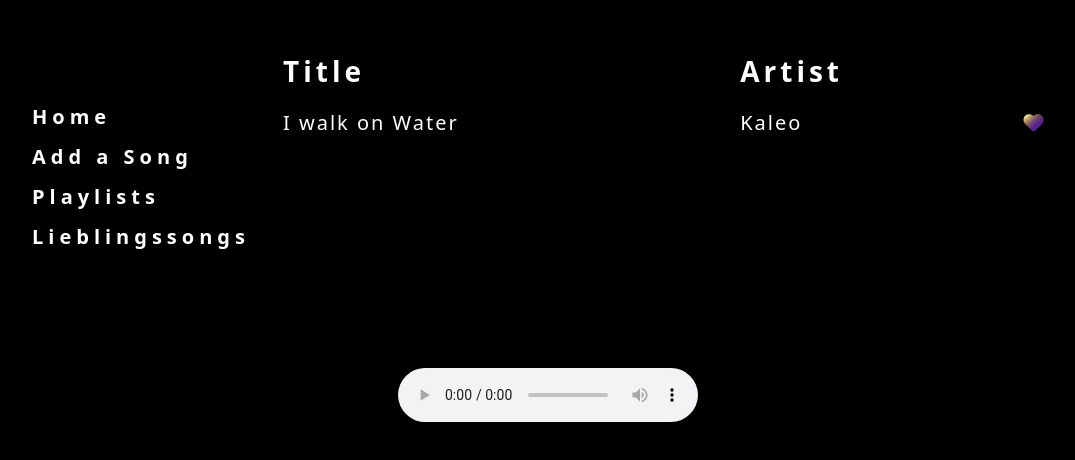
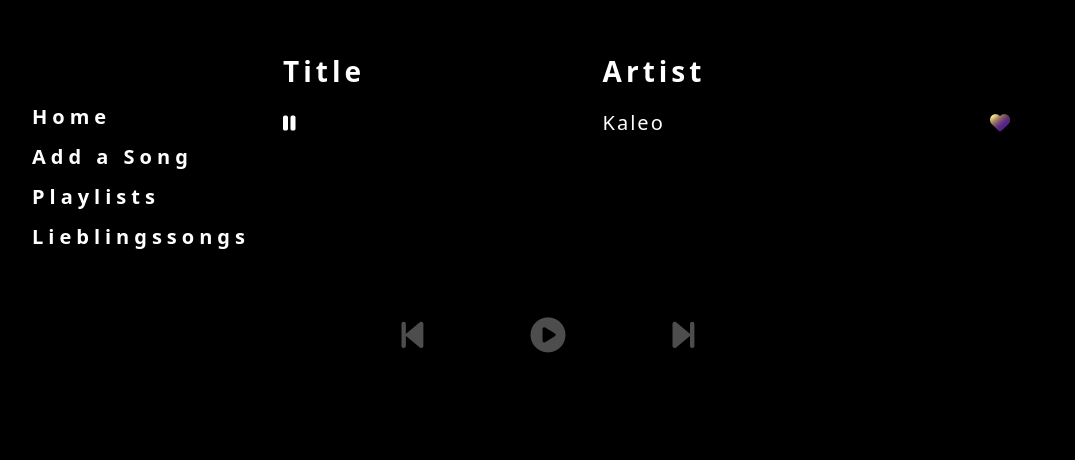
Before and after one commit to BernadetteCh/musicapp, a React (Create React App) app in the folder musicplayer/: page /favorites in a window 1280 px wide. Shown: the part 138-598 px from the top of the page, without its empty margins (92-1167 px from the left). Built offline with nearby package versions, Linux system fonts and the light colour scheme.

Commit message:
Implement toggle function to play and pause music

```diff
--- a/musicplayer/package.json
+++ b/musicplayer/package.json
@@ -30,12 +30,16 @@
   "main": "public/electron.js",
   "homepage": "./",
   "dependencies": {
+    "@fortawesome/fontawesome-svg-core": "^6.2.1",
+    "@fortawesome/free-solid-svg-icons": "^6.2.1",
+    "@fortawesome/react-fontawesome": "^0.2.0",
     "@testing-library/jest-dom": "^5.16.5",
     "@testing-library/react": "^13.4.0",
     "@testing-library/user-event": "^13.5.0",
     "bootstrap": "^5.2.3",
     "cross-env": "^7.0.3",
     "electron-is-dev": "^2.0.0",
+    "font-awesome": "^4.7.0",
     "react": "^18.2.0",
     "react-bootstrap": "^2.7.0",
     "react-dom": "^18.2.0",
--- a/musicplayer/src/App.js
+++ b/musicplayer/src/App.js
@@ -5,10 +5,11 @@ import Navigation from "./Navigation/Navigate";
 import FavoriteMusic from "./FavoriteMusic/FavoriteMusic";
 import AddMusic from "./AddMusic/AddMusic";
 import "bootstrap/dist/css/bootstrap.min.css";
+import "font-awesome/css/font-awesome.min.css";
 import Container from "react-bootstrap/Container";
 import Row from "react-bootstrap/Row";
 import Col from "react-bootstrap/Col";
-import Kaleo from "./Kaleo - I walk on Water.mp3";
+import AudioPlayer from "./AudioPlayer/AudioPlayer";
 import { BrowserRouter, Routes, Route } from "react-router-dom";
 
 function App() {
@@ -28,11 +29,7 @@ function App() {
             </Routes>
           </Col>
         </Row>
-        <div style={{ textAlign: "center", marginTop: "100px" }}>
-          <figure>
-            <audio controls src={Kaleo}></audio>
-          </figure>
-        </div>
+        <AudioPlayer />
       </Container>
     </BrowserRouter>
   );
--- /dev/null
+++ b/musicplayer/src/AudioPlayer/AudioPlayer.css
@@ -0,0 +1,18 @@
+figure {
+  display: flex;
+  justify-content: space-around;
+}
+
+.audioplayer-container {
+  margin: 50px auto;
+  max-width: 400px;
+}
+
+.play-icon,
+.pause-icon,
+.track-back-icon,
+.track-forward-icon {
+  display: inline;
+  font-size: 35px;
+  color: #80808099;
+}
--- /dev/null
+++ b/musicplayer/src/AudioPlayer/AudioPlayer.js
@@ -0,0 +1,48 @@
+import React, { useState, useEffect, useRef } from "react";
+import "./AudioPlayer.css";
+import Kaleo from "../Kaleo - I walk on Water.mp3";
+
+const AudioPlayer = () => {
+  const [play, setPlay] = useState(false);
+  const audioElem = useRef();
+
+  useEffect(() => {
+    if (play) {
+      audioElem.current.play();
+    } else {
+      audioElem.current.pause();
+    }
+  }, [play]);
+  const playPause = () => {
+    setPlay((play) => !play);
+  };
+
+  if (play === false) {
+    return (
+      <div className="audioplayer-container">
+        <figure>
+          <audio src={Kaleo} ref={audioElem}></audio>
+          <i className="fa-sharp fa-solid fa-backward-step track-back-icon"></i>
+          <i
+            className="fa-solid fa-circle-play play-icon"
+            onClick={playPause}
+          ></i>
+          <i className="fa-sharp fa-solid fa-forward-step track-forward-icon"></i>
+        </figure>
+      </div>
+    );
+  } else {
+    return (
+      <div className="audioplayer-container">
+        <figure>
+          <audio src={Kaleo} ref={audioElem}></audio>
+          <i className="fa-sharp fa-solid fa-backward-step track-back-icon"></i>
+          <i className="fa-solid fa-pause pause-icon" onClick={playPause}></i>
+          <i className="fa-sharp fa-solid fa-forward-step track-forward-icon"></i>
+        </figure>
+      </div>
+    );
+  }
+};
+
+export default AudioPlayer;
--- a/musicplayer/src/Home/Home.css
+++ b/musicplayer/src/Home/Home.css
@@ -1,6 +1,6 @@
 h1 {
   /*transform: translate(-50%, -50%);*/
-  letter-spacing: 12px;
+  letter-spacing: 2px;
   font-weight: bold;
   background-image: linear-gradient(
     to right,
--- a/musicplayer/src/Home/Home.js
+++ b/musicplayer/src/Home/Home.js
@@ -9,9 +9,9 @@ import "./Home.css";
 const Home = () => {
   return (
     <div className="mb-5">
-      <h1 className="header" style={{ fontSize: "60px" }}>
-        MyMusicPlayer
-      </h1>
+      {/* <h1 className="header" style={{ fontSize: "28px" }}>
+        Where words fail, music speaks. ...
+      </h1> */}
       <AlbumPictures />
       <SearchForMusic type="text" placeholder="...search" />
       <img src={icon} alt="search-icon" className="icon"></img>
--- a/musicplayer/src/Home/MusicTable.js
+++ b/musicplayer/src/Home/MusicTable.js
@@ -1,5 +1,8 @@
 import React from "react";
 import Table from "react-bootstrap/Table";
+import { FontAwesomeIcon } from "@fortawesome/react-fontawesome";
+import { faPause } from "@fortawesome/free-solid-svg-icons";
+
 import "../Home/Home.css";
 
 const MusicTable = () => {
@@ -15,7 +18,9 @@ const MusicTable = () => {
         </thead>
         <tbody>
           <tr>
-            <td>I walk on Water</td>
+            <td>
+              <FontAwesomeIcon icon={faPause} />
+            </td>
             <td>Kaleo</td>
             <td>
               <i className="fa-solid fa-heart favorite-song"></i>
```
Also changed, not shown: 1 other file (tests, documents, lock files or other folders).
